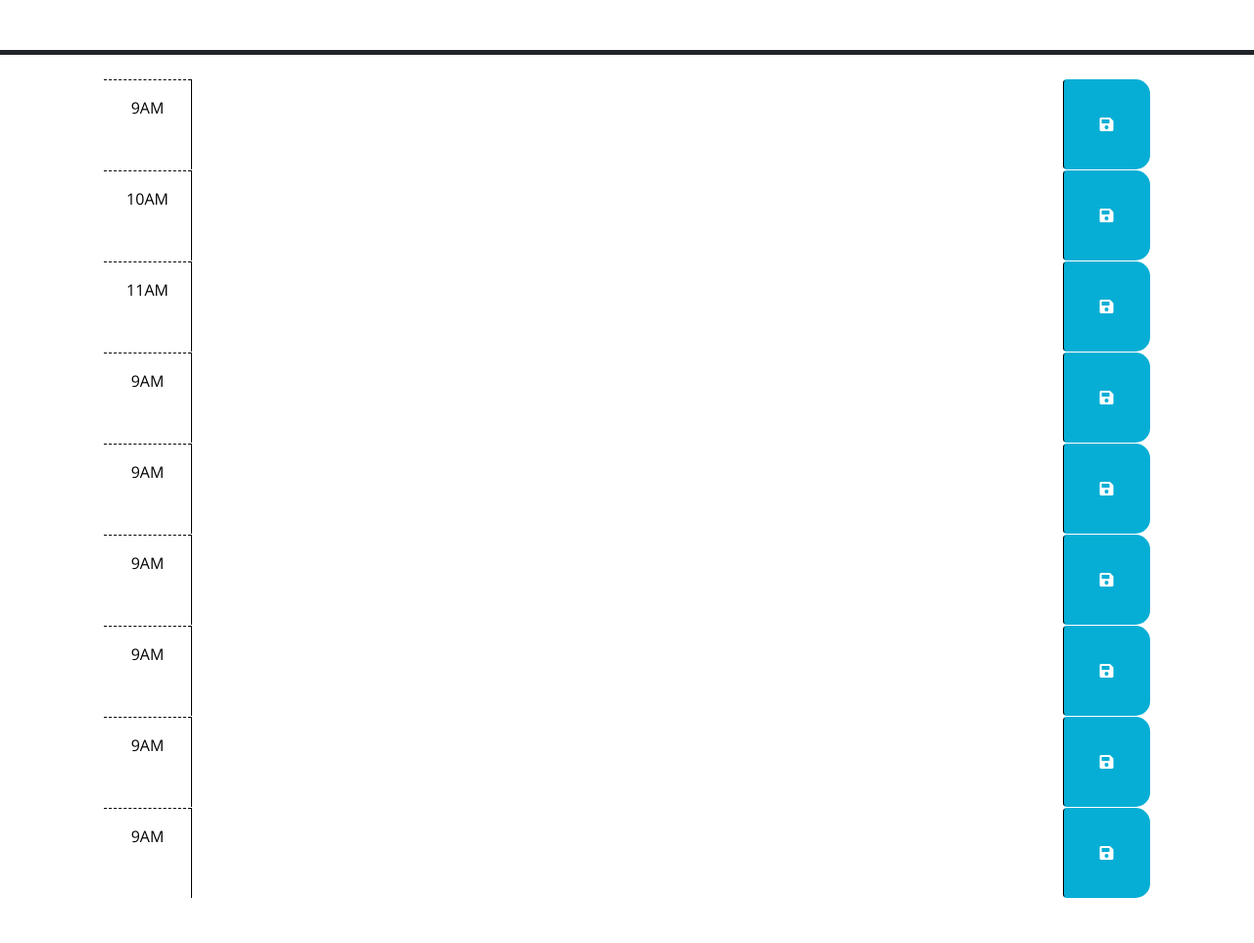
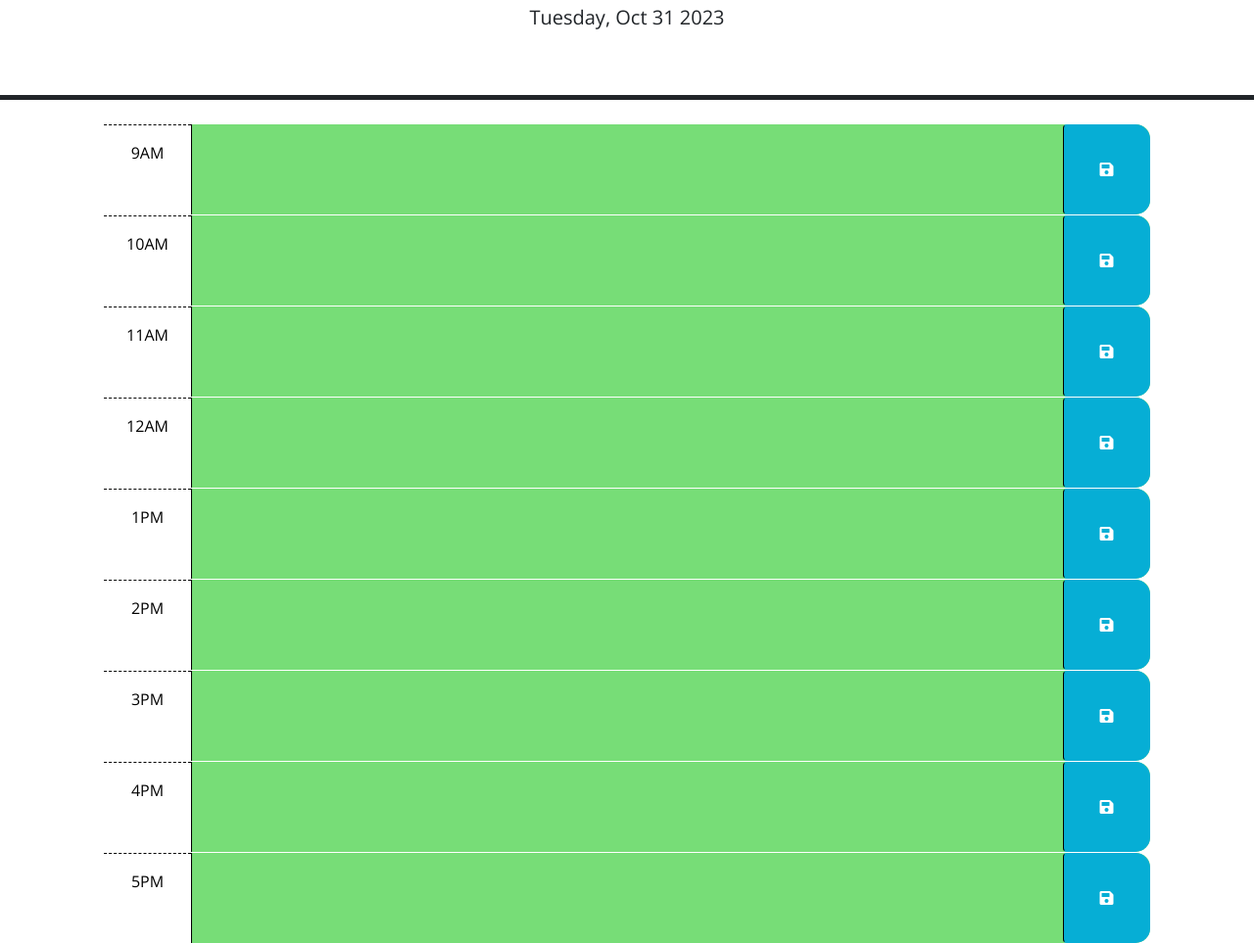
Before and after one commit to ryanmueller4/work-day-scheduler, a plain HTML site: page index.html in a window 1280 px wide. Shown: the part 176-1139 px from the top of the page at 98% size. Before the commit the page ends 1093 px from the top, so only its background shows below. Drawn offline with nearby package versions, Linux system fonts and the light colour scheme; files that its build step writes are made by us from their sources.

Commit message:
fixed html times and added js code

```diff
--- a/assets/script.js
+++ b/assets/script.js
@@ -1,23 +1,33 @@
-// Wrap all code that interacts with the DOM in a call to jQuery to ensure that
-// the code isn't run until the browser has finished rendering all the elements
-// in the html.
+// Uses dayjs API to get todays date
+var currentDate = dayjs().format("dddd, MMM D YYYY");
+$ ("#currentDay").html(currentDate);
+var currentHour = dayjs().hour();
+$ ("#currentHour").html(currentHour);
+
 $(function () {
-    // TODO: Add a listener for click events on the save button. This code should
-    // use the id in the containing time-block as a key to save the user input in
-    // local storage. HINT: What does `this` reference in the click listener
-    // function? How can DOM traversal be used to get the "hour-x" id of the
-    // time-block containing the button that was clicked? How might the id be
-    // useful when saving the description in local storage?
-    //
-    // TODO: Add code to apply the past, present, or future class to each time
-    // block by comparing the id to the current hour. HINTS: How can the id
-    // attribute of each time-block be used to conditionally add or remove the
-    // past, present, and future classes? How can Day.js be used to get the
-    // current hour in 24-hour time?
-    //
-    // TODO: Add code to get any user input that was saved in localStorage and set
-    // the values of the corresponding textarea elements. HINT: How can the id
-    // attribute of each time-block be used to do this?
-    //
-    // TODO: Add code to display the current date in the header of the page.
+// On saveBtn click, sets id and description of respective time block to local storage
+    $ (".saveBtn") .click (function() {
+        var id = $ (this) .parent() .attr("id");
+        var task = $ (this) .siblings(".description") .val();
+        localStorage.setItem(id, task);
+        console.log(task)
+    })
+
+// Compares the current hour to the hour of each time block to determine which class should be attributed to it.
+// Past, present, and future classes change the color of the time block.
+    $ (".time-block") .each (function() {
+        var blockHour = parseInt($ (this).attr("id").split("-")[1]);
+        if (blockHour < currentHour) {
+            $ (this) .addClass ("past");
+        } else if (blockHour === currentHour) {
+            $ (this) .addClass ("present");
+        } else {
+            $ (this) .addClass ("future");
+        }
+    })
+
+// Iterates through each time block, and allows user inputed task to remain on page using local storage.
+    for (var i = 9; i < 18; i++) {
+        $ ("#hour-" + i + " .description") .val (localStorage.getItem("hour-" + i));
+    }
   });
--- a/index.html
+++ b/index.html
@@ -18,7 +18,7 @@
       href="https://fonts.googleapis.com/css?family=Open+Sans&display=swap"
       rel="stylesheet"
     />
-    <link rel="stylesheet" href="style.css" />
+    <link rel="stylesheet" href="assets/style.css" />
     <title>Work Day Scheduler</title>
   </head>
 
@@ -30,17 +30,6 @@
     </header>
 
     <div class="container-lg px-5">
-      <!-- Use class for "past", "present", and "future" to apply styles to the
-        time-block divs accordingly. The javascript will need to do this by
-        adding/removing these classes on each div by comparing the hour in the
-        id to the current hour. The html provided below is meant to be an example
-        demonstrating how the css provided can be leveraged to create the
-        desired layout and colors. The html below should be removed or updated
-        in the finished product. Remember to delete this comment once the
-        code is implemented.
-        -->
-
-      <!-- Example of a past time block. The "past" class adds a gray background color. -->
       <div id="hour-9" class="row time-block">
         <div class="col-2 col-md-1 hour text-center py-3">9AM</div>
         <textarea class="col-8 col-md-10 description" rows="3"> </textarea>
@@ -49,7 +38,6 @@
         </button>
       </div>
 
-      <!-- Example of a a present time block. The "present" class adds a red background color. -->
       <div id="hour-10" class="row time-block">
         <div class="col-2 col-md-1 hour text-center py-3">10AM</div>
         <textarea class="col-8 col-md-10 description" rows="3"> </textarea>
@@ -58,7 +46,6 @@
         </button>
       </div>
 
-      <!-- Example of a future time block. The "future" class adds a green background color. -->
       <div id="hour-11" class="row time-block">
         <div class="col-2 col-md-1 hour text-center py-3">11AM</div>
         <textarea class="col-8 col-md-10 description" rows="3"> </textarea>
@@ -68,7 +55,7 @@
       </div>
 
       <div id="hour-12" class="row time-block">
-        <div class="col-2 col-md-1 hour text-center py-3">9AM</div>
+        <div class="col-2 col-md-1 hour text-center py-3">12AM</div>
         <textarea class="col-8 col-md-10 description" rows="3"> </textarea>
         <button class="btn saveBtn col-2 col-md-1" aria-label="save">
           <i class="fas fa-save" aria-hidden="true"></i>
@@ -76,7 +63,7 @@
       </div>
 
       <div id="hour-13" class="row time-block">
-        <div class="col-2 col-md-1 hour text-center py-3">9AM</div>
+        <div class="col-2 col-md-1 hour text-center py-3">1PM</div>
         <textarea class="col-8 col-md-10 description" rows="3"> </textarea>
         <button class="btn saveBtn col-2 col-md-1" aria-label="save">
           <i class="fas fa-save" aria-hidden="true"></i>
@@ -84,7 +71,7 @@
       </div>
 
       <div id="hour-14" class="row time-block">
-        <div class="col-2 col-md-1 hour text-center py-3">9AM</div>
+        <div class="col-2 col-md-1 hour text-center py-3">2PM</div>
         <textarea class="col-8 col-md-10 description" rows="3"> </textarea>
         <button class="btn saveBtn col-2 col-md-1" aria-label="save">
           <i class="fas fa-save" aria-hidden="true"></i>
@@ -92,7 +79,7 @@
       </div>
 
       <div id="hour-15" class="row time-block">
-        <div class="col-2 col-md-1 hour text-center py-3">9AM</div>
+        <div class="col-2 col-md-1 hour text-center py-3">3PM</div>
         <textarea class="col-8 col-md-10 description" rows="3"> </textarea>
         <button class="btn saveBtn col-2 col-md-1" aria-label="save">
           <i class="fas fa-save" aria-hidden="true"></i>
@@ -100,7 +87,7 @@
       </div>
 
       <div id="hour-16" class="row time-block">
-        <div class="col-2 col-md-1 hour text-center py-3">9AM</div>
+        <div class="col-2 col-md-1 hour text-center py-3">4PM</div>
         <textarea class="col-8 col-md-10 description" rows="3"> </textarea>
         <button class="btn saveBtn col-2 col-md-1" aria-label="save">
           <i class="fas fa-save" aria-hidden="true"></i>
@@ -108,7 +95,7 @@
       </div>
 
       <div id="hour-17" class="row time-block">
-        <div class="col-2 col-md-1 hour text-center py-3">9AM</div>
+        <div class="col-2 col-md-1 hour text-center py-3">5PM</div>
         <textarea class="col-8 col-md-10 description" rows="3"> </textarea>
         <button class="btn saveBtn col-2 col-md-1" aria-label="save">
           <i class="fas fa-save" aria-hidden="true"></i>
@@ -122,6 +109,6 @@
       crossorigin="anonymous"
     ></script>
 
-    <script src="script.js"></script>
+    <script src="assets/script.js"></script>
   </body>
 </html>
```
